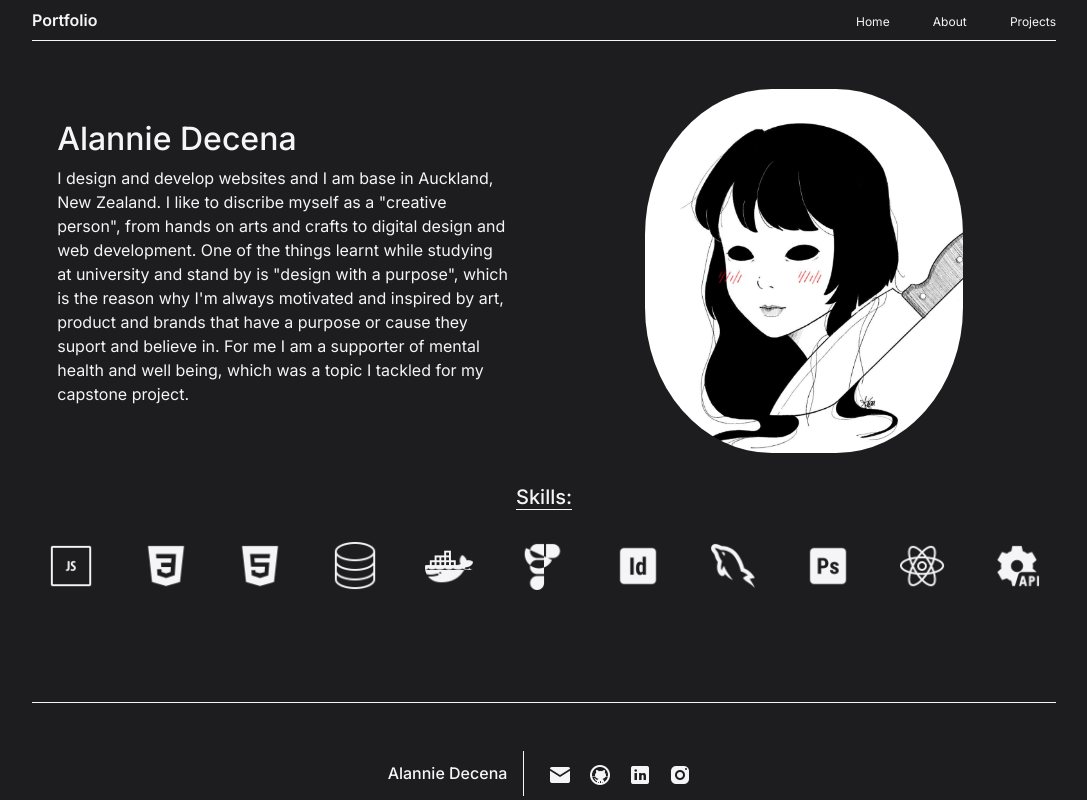
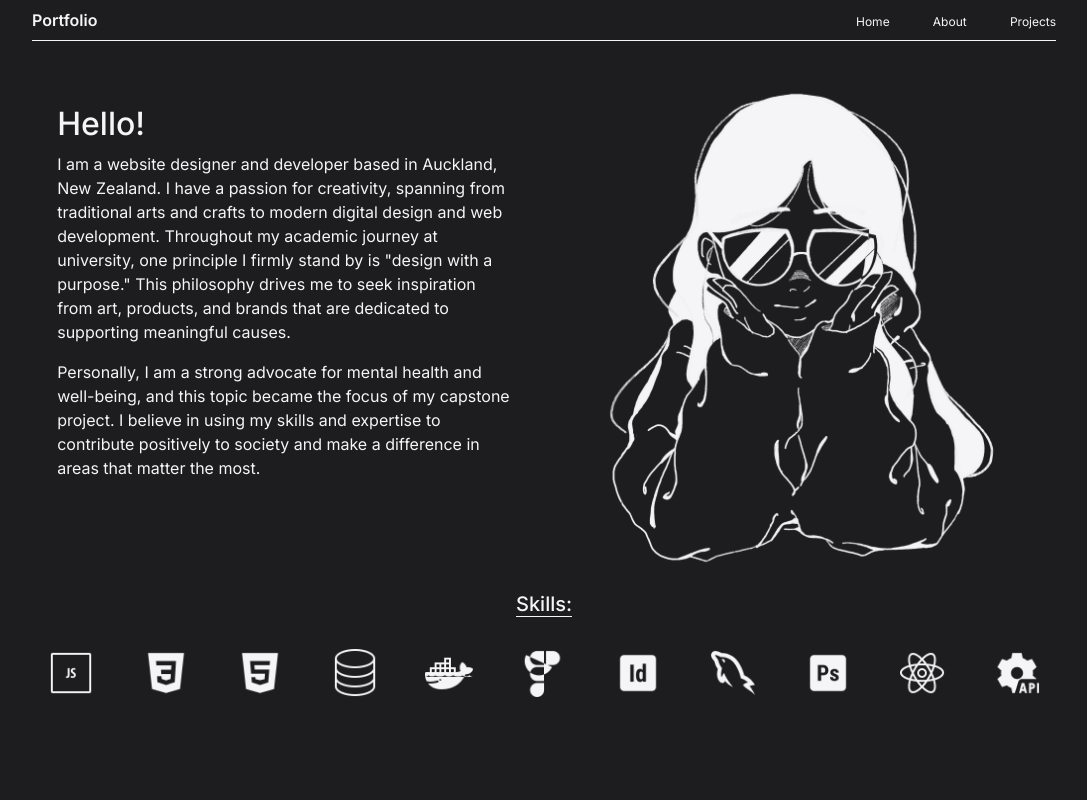
Before and after one commit to AlannieDecena/Portfolio, a React (Vite) app: page /about in a window 1280 px wide. Shown: the top 800 px of the page, without its empty margins (96-1183 px from the left). Built offline with nearby package versions, Linux system fonts and the light colour scheme.

Commit message:
changed this proflie pic and updated about pg

```diff
--- a/src/App.css
+++ b/src/App.css
@@ -139,6 +139,10 @@ img {
   margin: 0 auto;
 }
 
+.ProfilePic {
+ overflow: visible;
+ scale: 1.3;
+}
 /* -------------------Responsive header---------------- */
 
 
@@ -283,7 +287,7 @@ background-color: #f5f5f7!important;
   margin: 0 auto;
  text-align: center;
  border-bottom: 1px solid;
-
+ margin-top: 5rem;
 }
 
 .aboutSkills{
--- a/src/pages/About.jsx
+++ b/src/pages/About.jsx
@@ -16,33 +16,39 @@ import IconrestApi from "../images/IconrestApi.png";
 import Footer from "./Footer";
 import LineDivider from "../components/LineDivider";
 
+import ProfilePic from "../images/ProfilePic.png";
+
 export default function About() {
   return (
     <>
-<NavBar/>
+      <NavBar />
       <div>
         <div id="aboutPage">
           <section className="aboutHeader">
             <div className="card" id="aboutCard">
-              <h2>Alannie Decena</h2>
+              <h2>Hello!</h2>
               <p>
-                I design and develop websites and I am base in Auckland, New
-                Zealand. I like to discribe myself as a "creative person", from
-                hands on arts and crafts to digital design and web development.
-                One of the things learnt while studying at university and stand
-                by is "design with a purpose", which is the reason why I'm
-                always motivated and inspired by art, product and brands that
-                have a purpose or cause they suport and believe in. For me I am
-                a supporter of mental health and well being, which was a topic I
-                tackled for my capstone project.
+                I am a website designer and developer based in Auckland, New
+                Zealand. I have a passion for creativity, spanning from
+                traditional arts and crafts to modern digital design and web
+                development. Throughout my academic journey at university, one
+                principle I firmly stand by is "design with a purpose." This
+                philosophy drives me to seek inspiration from art, products, and
+                brands that are dedicated to supporting meaningful causes.
+                </p>
+                <p>Personally, I am a strong advocate for mental health and
+                well-being, and this topic became the focus of my capstone
+                project. I believe in using my skills and expertise to
+                contribute positively to society and make a difference in areas
+                that matter the most.
               </p>
             </div>
             <div className="card">
-              <img src={headerImg} alt="headerImg" />
+              <img src={ProfilePic} className="ProfilePic" alt="headerImg" />
             </div>
           </section>
 
-              <h5 id="aboutSkillText">Skills:</h5>
+          <h5 id="aboutSkillText">Skills:</h5>
 
           <section className="aboutSkills">
             <div className="skillsWrapper">
@@ -55,7 +61,11 @@ export default function About() {
               <div className="card" id="skillsCard" data-title="HTML5">
                 <img src={Iconhtml5} id="skillsImg" alt="html5" />
               </div>
-              <div className="card" id="skillsCard" data-title="Database Design">
+              <div
+                className="card"
+                id="skillsCard"
+                data-title="Database Design"
+              >
                 <img src={Icondatabase} id="skillsImg" alt="Database Design" />
               </div>
               <div className="card" id="skillsCard" data-title="Docker">
@@ -81,11 +91,10 @@ export default function About() {
               </div>
             </div>
           </section>
-
         </div>
       </div>
-      <LineDivider/>
-      <Footer/>
+      <LineDivider />
+      <Footer />
     </>
   );
 }
--- a/src/pages/HomePage.jsx
+++ b/src/pages/HomePage.jsx
@@ -1,10 +1,11 @@
 import React from "react";
-import headerImg from "../images/headerImg.png";
 import NavBar from "./NavBar";
 import Projects from "./Projects";
 import { Link } from "react-router-dom";
 import Footer from "./Footer";
 import LineDivider from "../components/LineDivider";
+
+import ProfilePic from "../images/ProfilePic.png";
 
 
 export default function HomePage() {
@@ -26,7 +27,7 @@ export default function HomePage() {
           </div>
         </div>
         <div className="card">
-          <img src={headerImg} alt="headerImg" />
+          <img src={ProfilePic} className="ProfilePic" alt="headerImg" />
         </div>
       </section>
     </div>
```
Also changed, not shown: src/images/ProfilePic.png (added).
